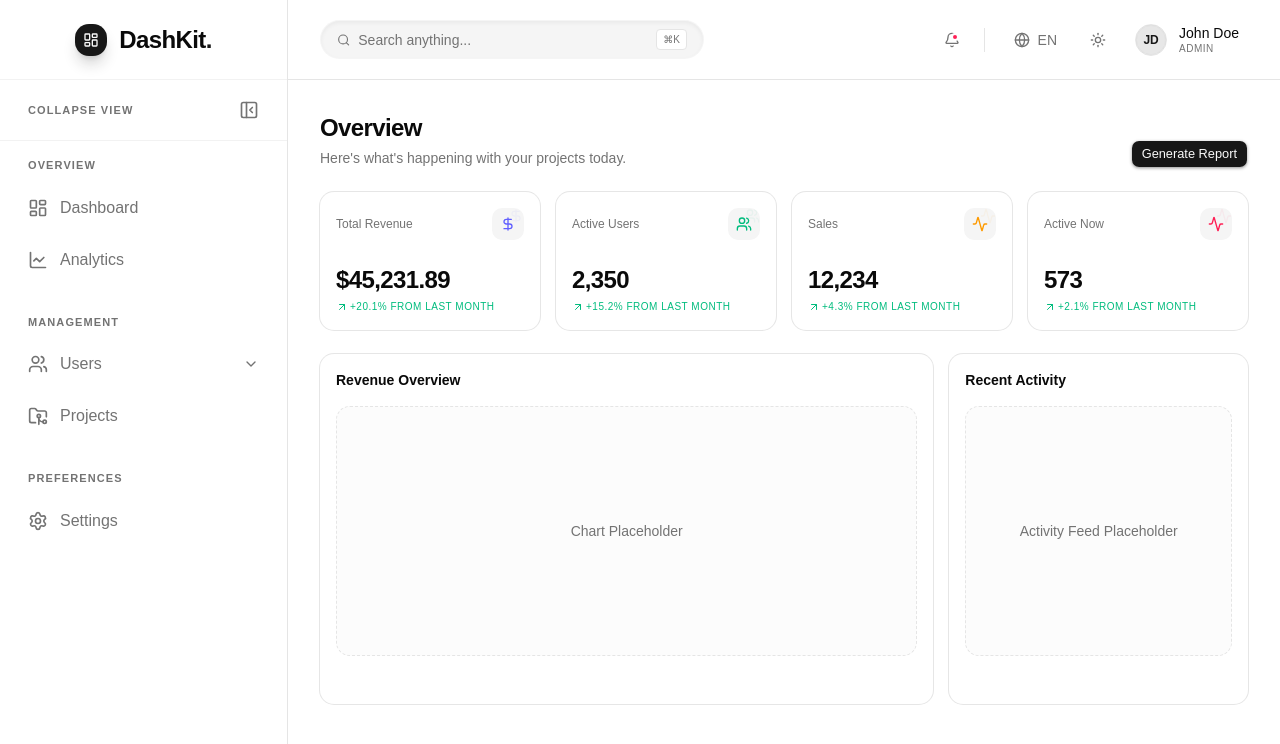
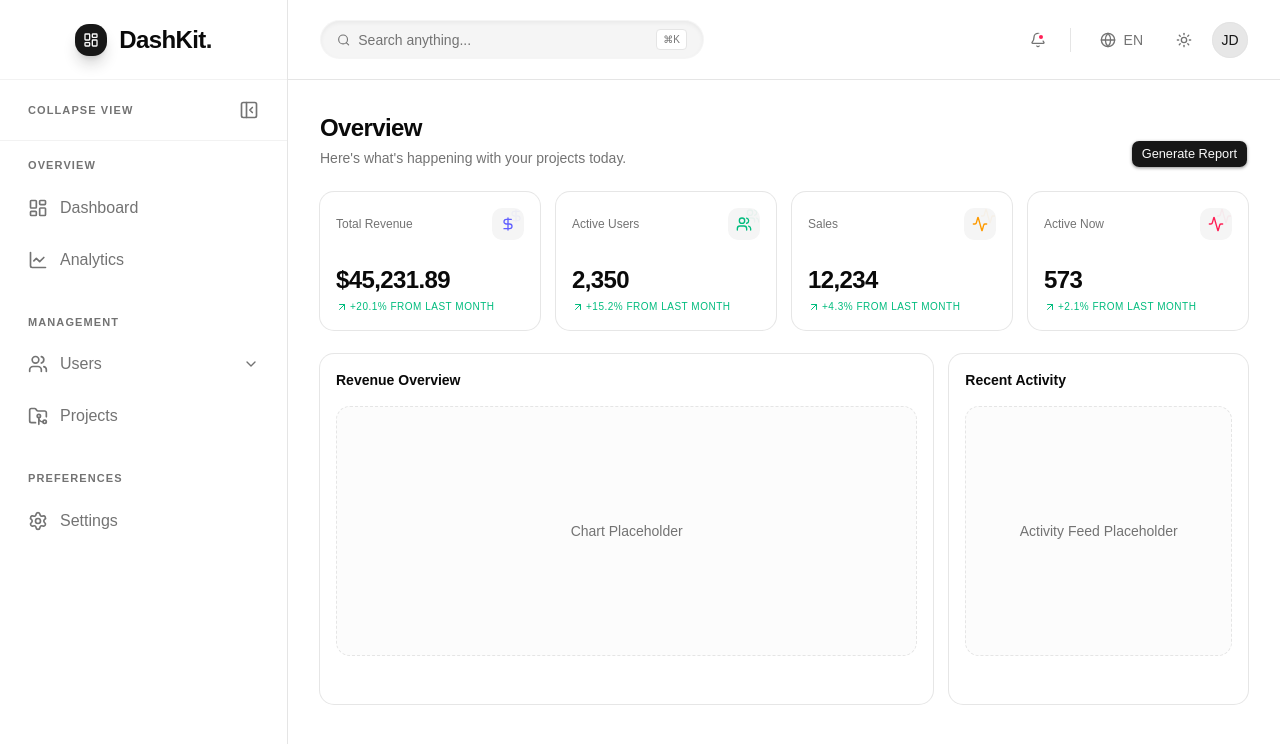
Before and after one commit to MinKhantAung23/dashboard-ui-kits, a React (Vite) app: page / in a window 1280 px wide. Shown: the top 744 px of the page. Built offline with nearby package versions, Linux system fonts and the light colour scheme.

Commit message:
style: simplify user profile dropdown

```diff
--- a/src/components/layout/Header.tsx
+++ b/src/components/layout/Header.tsx
@@ -1,6 +1,6 @@
 import { useState } from "react";
 import { useTheme } from "../providers/ThemeProvider";
-import { Menu, Sun, Moon, Globe, Bell, Search, User, Settings, LogOut } from "lucide-react";
+import { Menu, Sun, Moon, Globe, Bell, Search } from "lucide-react";
 import { Button } from "@/components/ui/button";
 import {
   DropdownMenu,
@@ -84,39 +84,18 @@ export function Header({ onMenuClick }: { onMenuClick: () => void }) {
         {/* Profile Dropdown */}
         <DropdownMenu>
           <DropdownMenuTrigger asChild>
-            <Button variant="ghost" className="relative h-10 w-10 lg:w-auto lg:px-2 gap-2 rounded-full lg:rounded-full">
-              <Avatar className="h-8 w-8 border border-border">
-                <AvatarImage src="" alt="@shadcn" />
-                <AvatarFallback className="bg-primary/10 text-primary font-bold text-xs">JD</AvatarFallback>
+            <Button variant="ghost" className="relative h-9 w-9 rounded-full p-0">
+              <Avatar className="h-9 w-9">
+                <AvatarFallback className="bg-primary/10 text-primary font-medium text-sm">JD</AvatarFallback>
               </Avatar>
-              <div className="hidden lg:flex flex-col items-start ml-1 text-left">
-                <span className="text-sm font-medium leading-none">John Doe</span>
-                <span className="text-[10px] text-muted-foreground mt-1 leading-none uppercase tracking-wider">Admin</span>
-              </div>
             </Button>
           </DropdownMenuTrigger>
-          <DropdownMenuContent className="w-56" align="end" forceMount>
-            <DropdownMenuLabel className="font-normal">
-              <div className="flex flex-col space-y-1">
-                <p className="text-sm font-medium leading-none">John Doe</p>
-                <p className="text-xs leading-none text-muted-foreground">
-                  john.doe@example.com
-                </p>
-              </div>
-            </DropdownMenuLabel>
-            <DropdownMenuSeparator />
-            <DropdownMenuItem>
-              <User className="mr-2 h-4 w-4" />
-              <span>Profile</span>
-            </DropdownMenuItem>
-            <DropdownMenuItem>
-              <Settings className="mr-2 h-4 w-4" />
-              <span>Settings</span>
-            </DropdownMenuItem>
+          <DropdownMenuContent align="end" className="w-40">
+            <DropdownMenuItem>Profile</DropdownMenuItem>
+            <DropdownMenuItem>Settings</DropdownMenuItem>
             <DropdownMenuSeparator />
             <DropdownMenuItem className="text-rose-500 focus:text-rose-500 focus:bg-rose-500/10">
-              <LogOut className="mr-2 h-4 w-4" />
-              <span>Log out</span>
+              Log out
             </DropdownMenuItem>
           </DropdownMenuContent>
         </DropdownMenu>
```
